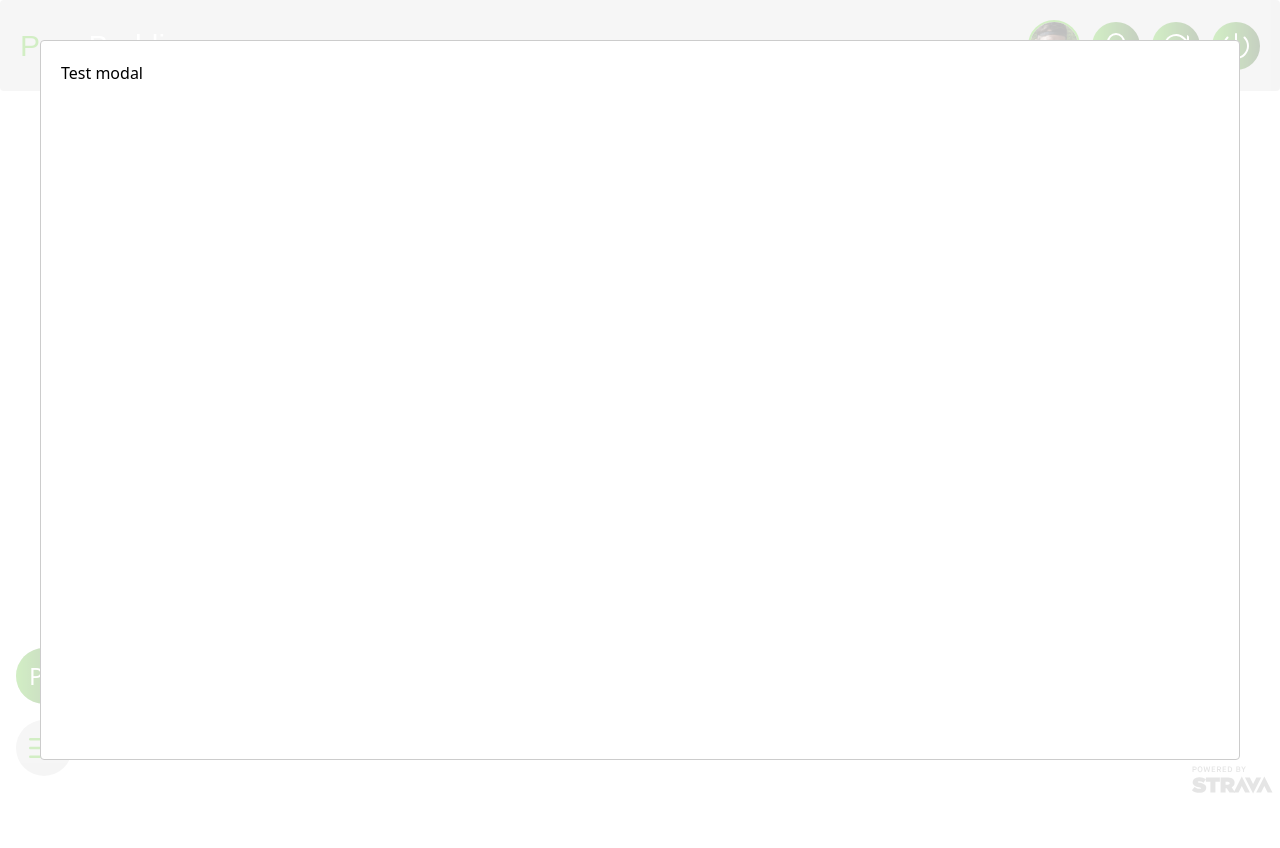
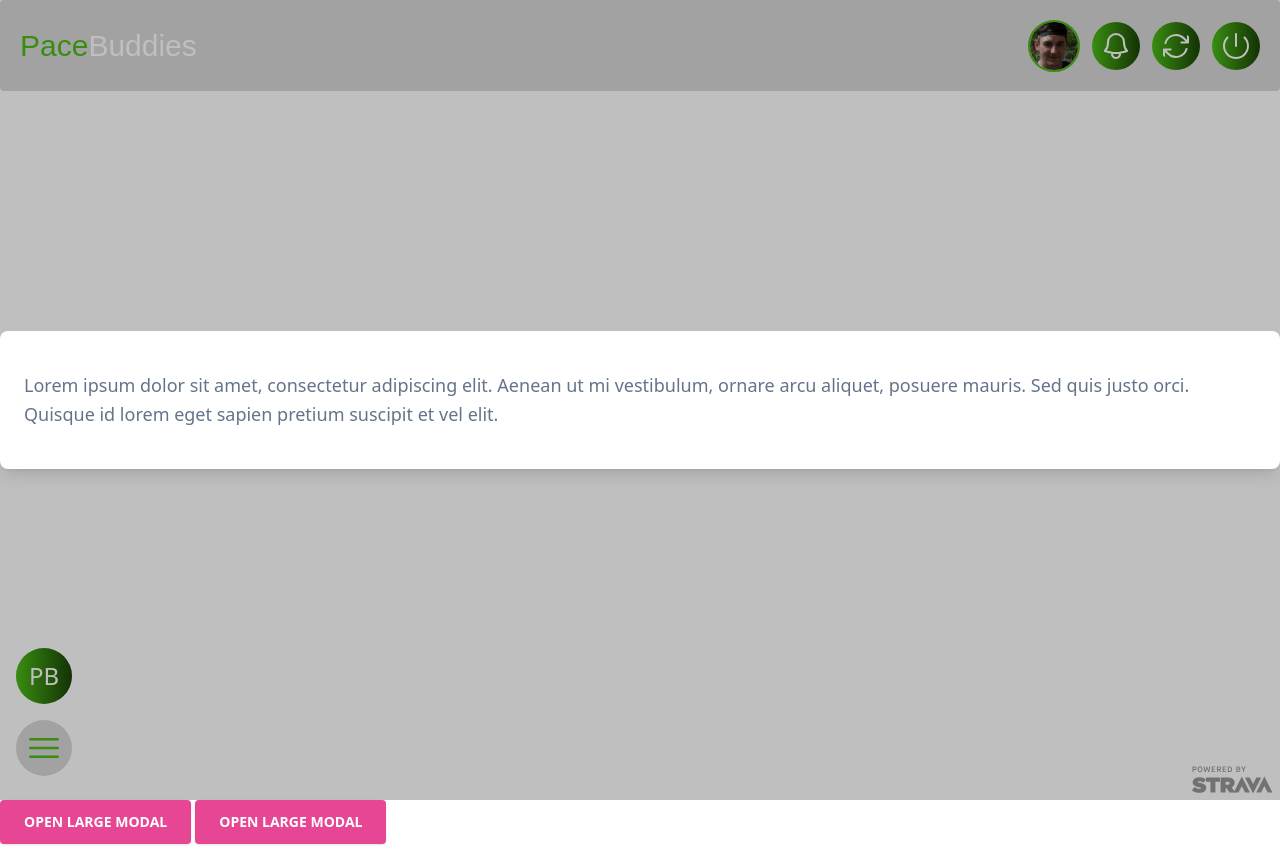
Before and after one commit to pacebuddies/Frontend, a Next.js app: page /home in a window 1280 px wide. Before the commit the page ends 800 px from the top, so only its background shows below. Built offline with nearby package versions, Linux system fonts and the light colour scheme; no server answers.

Commit message:
Saving work

```diff
--- a/src/components/Recommendations/RecommendationsModal.tsx
+++ b/src/components/Recommendations/RecommendationsModal.tsx
@@ -1,14 +1,70 @@
 // import { Modal } from "flowbite-react";
-import ReactModal from 'react-modal';
+import { useState } from 'react';
 
 interface IProps {
   opened: boolean;
 }
 
 const RecommendationsModal = (props: IProps) => {
+  const [showModal, setShowModal] = useState(props.opened);
   return (
     <>
-      <ReactModal isOpen={props.opened}>Test modal</ReactModal>
+      <button
+        className="mr-1 mb-1 rounded bg-pink-500 px-6 py-3 text-sm font-bold uppercase text-white shadow outline-none transition-all duration-150 ease-linear hover:shadow-lg focus:outline-none active:bg-pink-600"
+        type="button"
+        onClick={() => setShowModal(true)}
+      >
+        Open large modal
+      </button>
+      {showModal ? (
+        <>
+          <div className="fixed inset-0 z-50 flex items-center justify-center overflow-y-auto overflow-x-hidden outline-none focus:outline-none">
+            <div className="relative my-6 mx-auto w-auto h-auto max-w-7xl max-h-[80rem]">
+              {/*content*/}
+              <div className="flex w-full flex-col rounded-lg border-0 bg-white shadow-lg outline-none focus:outline-none">
+                {/*header*/}
+                {/*<div className="flex items-start justify-between rounded-t border-b border-solid border-slate-200 p-5">*/}
+                {/*  <h3 className="text-3xl font-semibold">Modal Title</h3>*/}
+                {/*  <button*/}
+                {/*    className="float-right ml-auto border-0 bg-transparent p-1 text-3xl font-semibold leading-none text-black opacity-5 outline-none focus:outline-none"*/}
+                {/*    onClick={() => setShowModal(false)}*/}
+                {/*  >*/}
+                {/*    <span className="block h-6 w-6 bg-transparent text-2xl text-black opacity-5 outline-none focus:outline-none">*/}
+                {/*      ×*/}
+                {/*    </span>*/}
+                {/*  </button>*/}
+                {/*</div>*/}
+                {/*body*/}
+                <div className="relative flex-auto p-6">
+                  <p className="my-4 text-lg leading-relaxed text-slate-500">
+                    Lorem ipsum dolor sit amet, consectetur adipiscing elit.
+                    Aenean ut mi vestibulum, ornare arcu aliquet, posuere mauris.
+                    Sed quis justo orci. Quisque id lorem eget sapien pretium suscipit et vel elit.
+                  </p>
+                </div>
+                {/*footer*/}
+                {/*<div className="flex items-center justify-end rounded-b border-t border-solid border-slate-200 p-6">*/}
+                {/*  <button*/}
+                {/*    className="background-transparent mr-1 mb-1 px-6 py-2 text-sm font-bold uppercase text-red-500 outline-none transition-all duration-150 ease-linear focus:outline-none"*/}
+                {/*    type="button"*/}
+                {/*    onClick={() => setShowModal(false)}*/}
+                {/*  >*/}
+                {/*    Close*/}
+                {/*  </button>*/}
+                {/*  <button*/}
+                {/*    className="mr-1 mb-1 rounded bg-emerald-500 px-6 py-3 text-sm font-bold uppercase text-white shadow outline-none transition-all duration-150 ease-linear hover:shadow-lg focus:outline-none active:bg-emerald-600"*/}
+                {/*    type="button"*/}
+                {/*    onClick={() => setShowModal(false)}*/}
+                {/*  >*/}
+                {/*    Save Changes*/}
+                {/*  </button>*/}
+                {/*</div>*/}
+              </div>
+            </div>
+          </div>
+          <div className="fixed inset-0 z-40 bg-black opacity-25"></div>
+        </>
+      ) : null}
     </>
   );
 };
```
